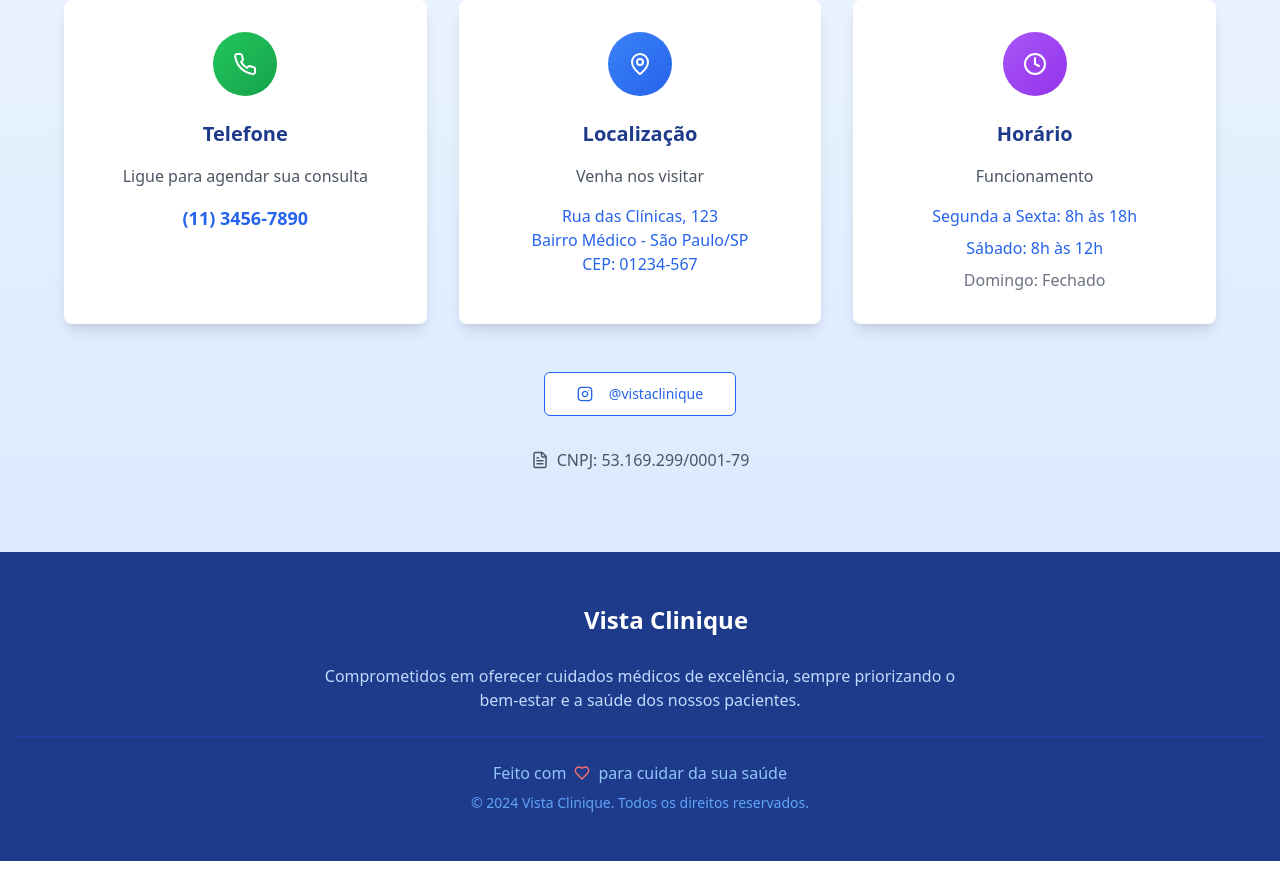
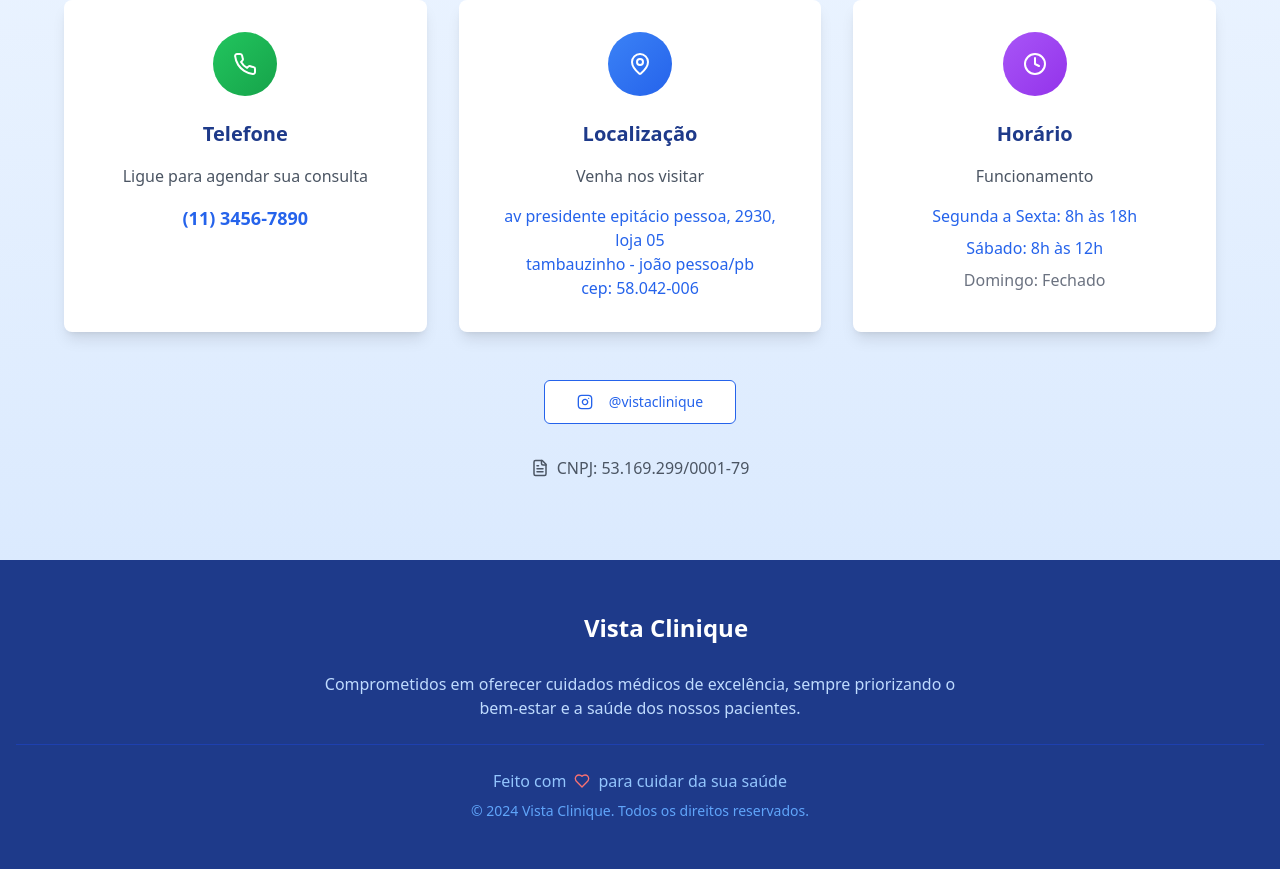
Before and after one commit to Gianluca-chatgds/vista-clinique-web, a React (Vite) app: page / in a window 1280 px wide. Shown: the part 1509-2378 px from the top of the page. Built offline with nearby package versions, Linux system fonts and the light colour scheme.

Commit message:
Update contact information
Update the location information in the contact section.

```diff
--- a/src/components/Contact.tsx
+++ b/src/components/Contact.tsx
@@ -1,3 +1,4 @@
+
 import { Card, CardContent } from "@/components/ui/card";
 import { Phone, Instagram, Youtube, MapPin, Clock, FileText } from "lucide-react";
 import { Button } from "@/components/ui/button";
@@ -34,9 +35,9 @@ const Contact = () => {
               <h4 className="text-xl font-bold text-blue-900 mb-4">Localização</h4>
               <p className="text-gray-600 mb-4">Venha nos visitar</p>
               <p className="text-blue-600 font-medium">
-                Rua das Clínicas, 123<br />
-                Bairro Médico - São Paulo/SP<br />
-                CEP: 01234-567
+                av presidente epitácio pessoa, 2930, loja 05<br />
+                tambauzinho - joão pessoa/pb<br />
+                cep: 58.042-006
               </p>
             </CardContent>
           </Card>
```
